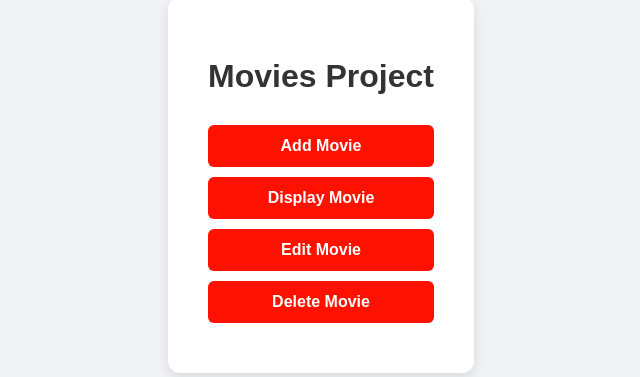
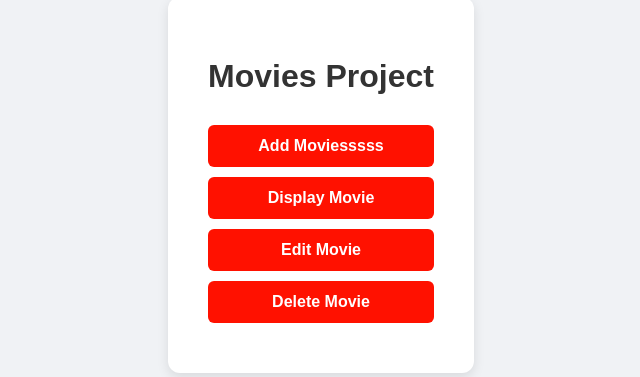
Before and after one commit to HagopKarakhanian/Django-movies, a Django app: page / in a window 1280 px wide. Shown: the part 215-592 px from the top of the page, without its empty margins (319-959 px from the left). Run offline with Django 5.2, Linux system fonts and the light colour scheme.

Commit message:
Update home.html
made "add movie" to "add moviesss"

```diff
--- a/movies/templates/movies/home.html
+++ b/movies/templates/movies/home.html
@@ -48,11 +48,12 @@
     <div class="container">
         <h1>Movies Project</h1>
         <div class="menu">
-            <a href="{% url 'add_movie' %}">Add Movie</a>
+            <a href="{% url 'add_movie' %}">Add Moviesssss</a>
             <a href="{% url 'display_movie' %}">Display Movie</a>
             <a href="{% url 'edit_movie' %}">Edit Movie</a>
             <a href="{% url 'delete_movie' %}">Delete Movie</a>
         </div>
     </div>
 </body>
+
 </html>
```
